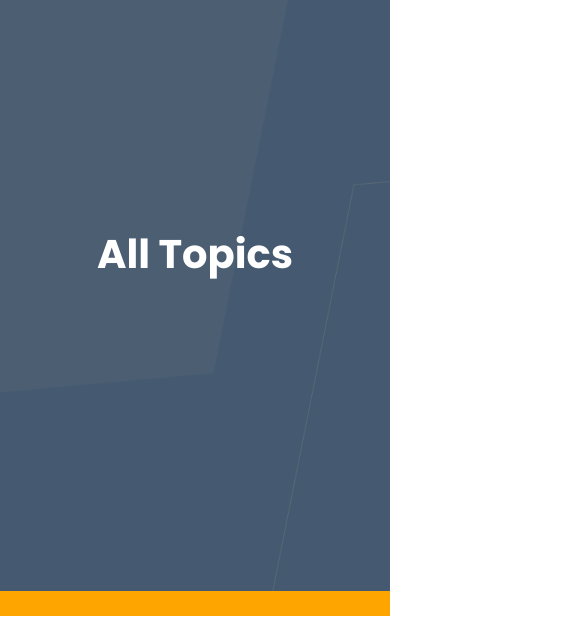
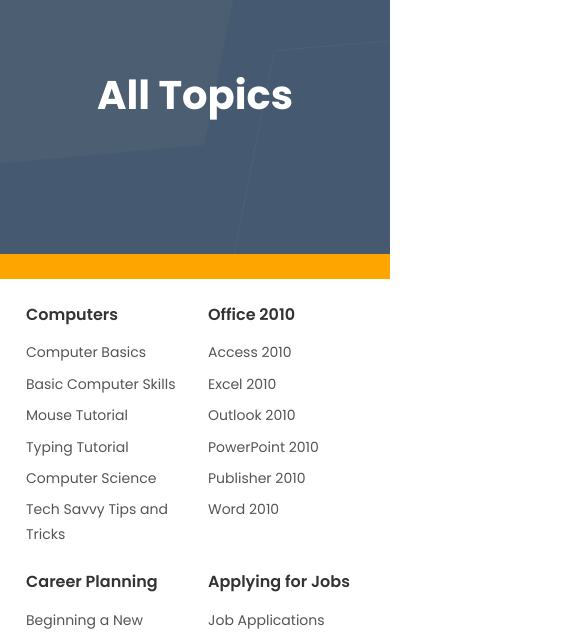
Before and after one commit to HutSreypov/education-project, a plain HTML site: page page/topic.html in a window 390 px wide. Shown: the part 84-719 px from the top of the page, 585 px wide, since content can reach past the window. Drawn offline with nearby package versions, Linux system fonts and the light colour scheme.

Commit message:
feat:responsive

```diff
--- a/scss/components/components.home/_topic.scss
+++ b/scss/components/components.home/_topic.scss
@@ -10,13 +10,15 @@
     }
 }
 
-marquee{
+marquee {
     color: white;
-    .p{
-          display: flex;
-          gap: 100px;
+
+    .p {
+        display: flex;
+        gap: 100px;
     }
 }
+
 // =========MAIN=============
 
 .menu {
@@ -25,6 +27,7 @@ marquee{
     gap: 2rem;
     padding: 2rem;
     margin-left: 10%;
+
     .menu-column {
         h3 {
             font-size: 1.4rem;
@@ -40,12 +43,14 @@ marquee{
 
             li {
                 margin: 0.4rem 0;
+
                 a {
                     text-decoration: none;
                     color: #555;
                     font-size: 0.95rem;
                     transition: color 0.2s ease;
                     font-size: 17px;
+
                     &:hover {
                         color: $topic-colors;
                     }
@@ -55,4 +60,63 @@ marquee{
     }
 }
 
-// ==========RESPONSIVE============
+
+/* =================== RESPONSIVE SECTIONS ==================================================== */
+
+@media (max-width: 992px) {
+    .header-container {
+        height: 30vh;
+    }
+}
+
+@media (max-width: 576px) {
+    .header-container {
+        height: 40vh;
+    }
+
+    .title {
+        font-size: 20px;
+        margin-top: 20px;
+    }
+}
+
+// =======MENU===========
+
+@media (max-width: 992px) {
+    .menu {
+        grid-template-columns: repeat(3, 1fr);
+        margin-left: 5%;
+        gap: 1.5rem;
+
+        .menu-column {
+            h3 {
+                font-size: 1.2rem;
+            }
+
+            ul li a {
+                font-size: 16px;
+            }
+        }
+    }
+}
+
+@media (max-width: 576px) {
+    .menu {
+        grid-template-columns: 1fr 1fr;
+        margin-left: 0;
+        padding: 1rem;
+        gap: 1rem;
+        margin-left: 10px;
+        .menu-column {
+            h3 {
+                font-size: 1rem;
+            }
+
+            ul li a {
+                font-size: 14px;
+            }
+        }
+
+    }
+
+}
```
Also changed, not shown: css/topic.css, dist/css/topic.min.css, 2 other files.
